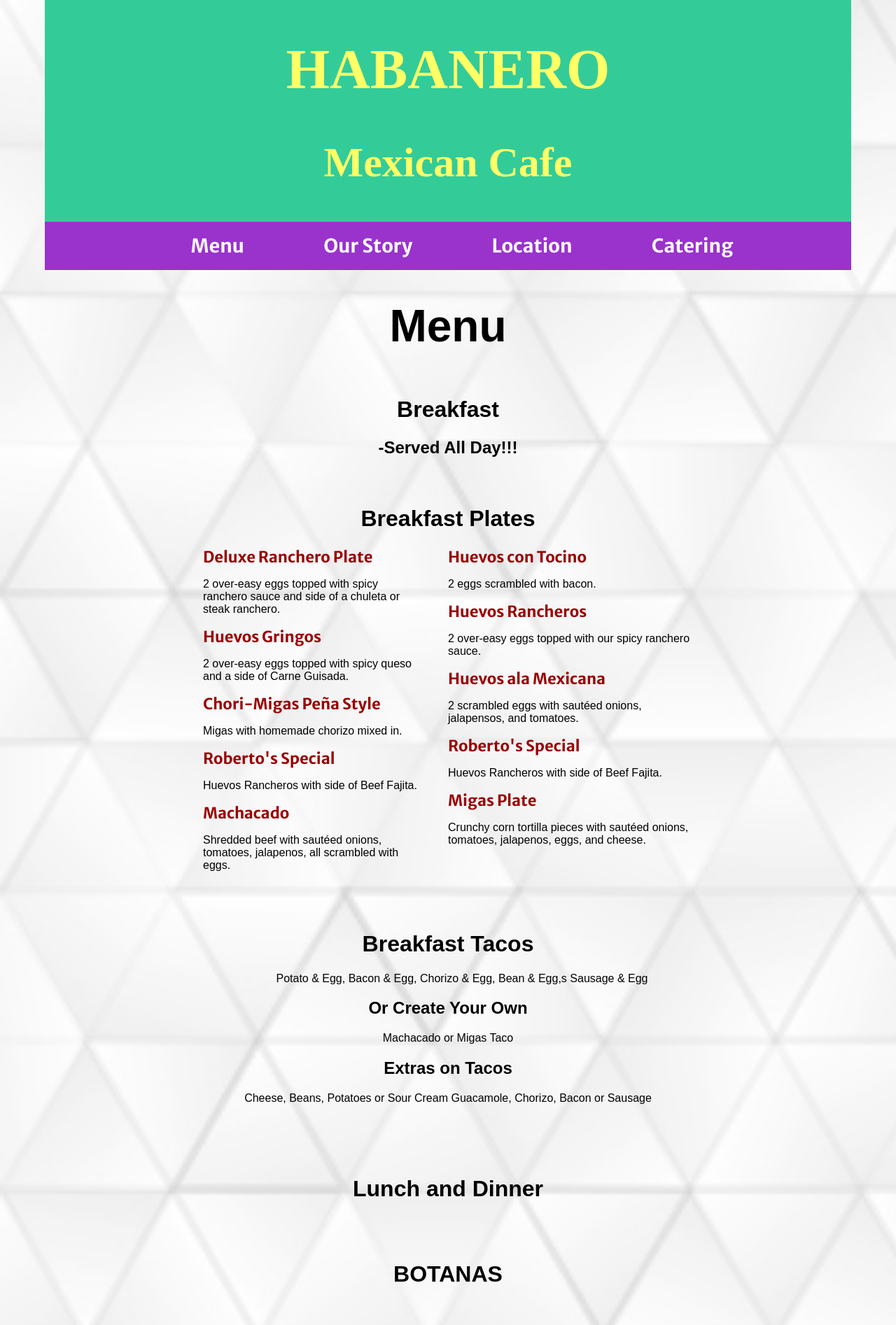
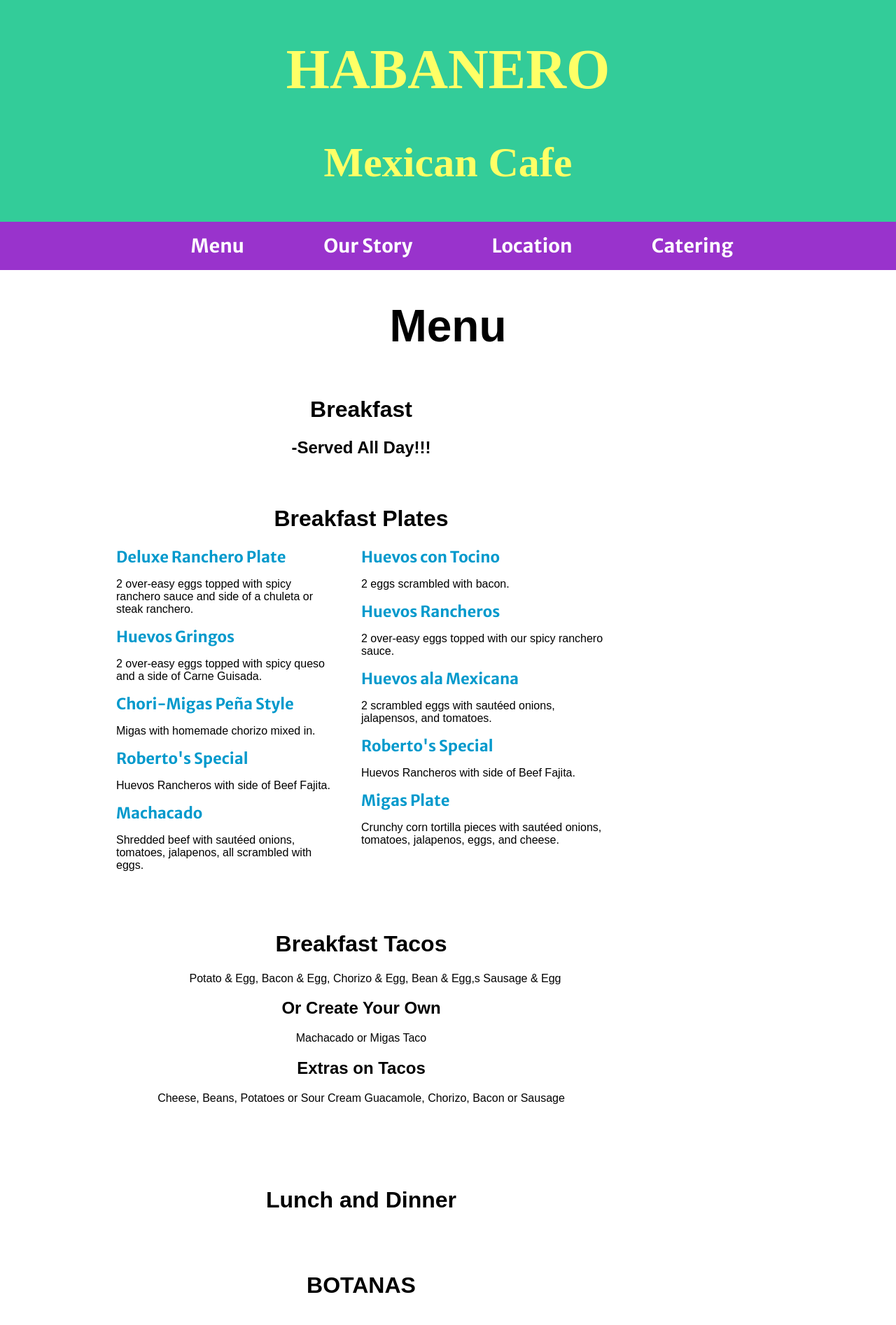
Before and after one commit to EricBlake/Restaurant-Redesign, a Jekyll site: the page built from Habanero-Website/menu.html, in a window 1280 px wide. Shown: the top 1894 px of the page at 70% size. Built offline with Jekyll 4.4.1, drawn with Linux system fonts in a browser that asks for light colours; some web fonts are replaced.

Commit message:
some corrections made. the rest are pending.

```diff
--- a/Habanero-Website/css/main.scss
+++ b/Habanero-Website/css/main.scss
@@ -17,7 +17,7 @@ $ind-col-width: ($tot-width - ($gut-width * ($num-col - 1))) / $num-col;
 }
 
 body{
-	background-image: url("https://github.com/EricBlake/Restaurant-Redesign/blob/master/Habanero-Website/background.jpg?raw=true");
+	background-color: #ffffff;
 	background-size:cover;
 	background-repeat: no-repeat;
 
@@ -113,7 +113,6 @@ footer{
 
 		h1{
 		font-size: 1.6em;
-		color: #ffffff;
 		}
 	}
 
@@ -123,7 +122,7 @@ footer{
 //*HOME PAGE STYLING*//
 
 .our_story{
-	margin: 0 auto;
+	margin: 1em;
 
 
 
@@ -195,7 +194,7 @@ footer{
 
 	.catering{
 
-		margin-left: 0 auto;
+		margin-left: 1em;
 
 
 
@@ -230,7 +229,7 @@ footer{
 	box-sizing: border-box;
 	margin: 1em;
 	overflow: hidden;
-	margin: 0 auto;
+	margin: 1em;
 	max-width: 1000px;
 	border-box: 1em solid #272822;
 
@@ -291,7 +290,7 @@ footer{
 	box-sizing: border-box;
 	margin: 1em;
 	max-width: 1000px;
-	margin: 0 auto;
+	margin: 1em;
 	padding-top: 3em;
 
 		.row{
@@ -332,7 +331,7 @@ footer{
 
 
 					a{
-						color: #990000;
+						color: #0099cc;
 						margin-bottom: 0;
 
 						font-weight: bold;
@@ -355,7 +354,7 @@ footer{
 
 						float:left;
 						a{
-							color: #990000;
+							color: #0099cc;
 							margin-bottom: 0;
 
 							font-weight: bold;
@@ -376,7 +375,7 @@ footer{
 
 
 	a{
-		color: #990000;
+		color: #0099cc;
 	}
 	p{
 				margin-top:.5em;
@@ -416,7 +415,7 @@ footer{
 		margin-right: 5%;
 
 		a{
-			color: #990000;
+			color: #0099cc;
 			margin-bottom: 0;
 			width: 50%;
 			font-weight: bold;
@@ -429,7 +428,7 @@ footer{
 	width: 50%;
 	float:left;
 	a{
-		color: #990000;
+		color: #0099cc;
 		margin-bottom: 0;
 		width: 50%;
 		font-weight: bold;
@@ -451,7 +450,7 @@ footer{
 				margin-right: 5%;
 
 				a{
-					color: #990000;
+					color: #0099cc;
 					margin-bottom: 0;
 					width: 50%;
 					font-weight: bold;
@@ -464,7 +463,7 @@ footer{
 			width: 50%;
 			float:left;
 			a{
-				color: #990000;
+				color: #0099cc;
 				margin-bottom: 0;
 				width: 50%;
 				font-weight: bold;
@@ -571,7 +570,7 @@ footer{
 
 
 	header{
-		max-width: 90%;
+
 		margin: 0 auto;
 	}
 
@@ -579,7 +578,7 @@ footer{
 		max-width: 70%
 	}
 	footer{
-		max-width: 90%;
+
 		margin: 0 auto;
 	}
 
--- a/Habanero-Website/index.html
+++ b/Habanero-Website/index.html
@@ -15,8 +15,8 @@ layout: default
 		</div>
 		<div class="col col-8">
 				<div class="amazing_texmex">
-					<h1>Amaizing Tex-Mex Every Time I Come In!!!</h1>
-					<h1>-Josh T. "Yelp"</h1>
+					<h1>"Amaizing Tex-Mex Every Time I Come In!!!"</h1>
+					<h1>-Josh T. Yelp</h1>
 				</div>
 		</div>
 
--- a/Habanero-Website/menu.html
+++ b/Habanero-Website/menu.html
@@ -382,14 +382,14 @@ layout: default
 		<div class="col col-6">
 			<h1 class="section_titles1">Sides</h1>
 			<div class="column_left">
-				<div class="enchiladas1">
+
 					<div><a class="menu_labels">Refried Beans</a></div>
 					<div><a class="menu_labels">Charro Beans</a></div>
 					<div><a class="menu_labels">Rice</a></div>
 					<div><a class="menu_labels">Enchilada</a></div>
 					<div><a class="menu_labels">Tostada</a></div>
 					<div><a class="menu_labels">Any side meatBacon, sausage, or chorizo</a></div>
-				</div>
+
 			</div>
 		</div>
 		<div class="col col-6">
```
Also changed, not shown: 5 other files.
